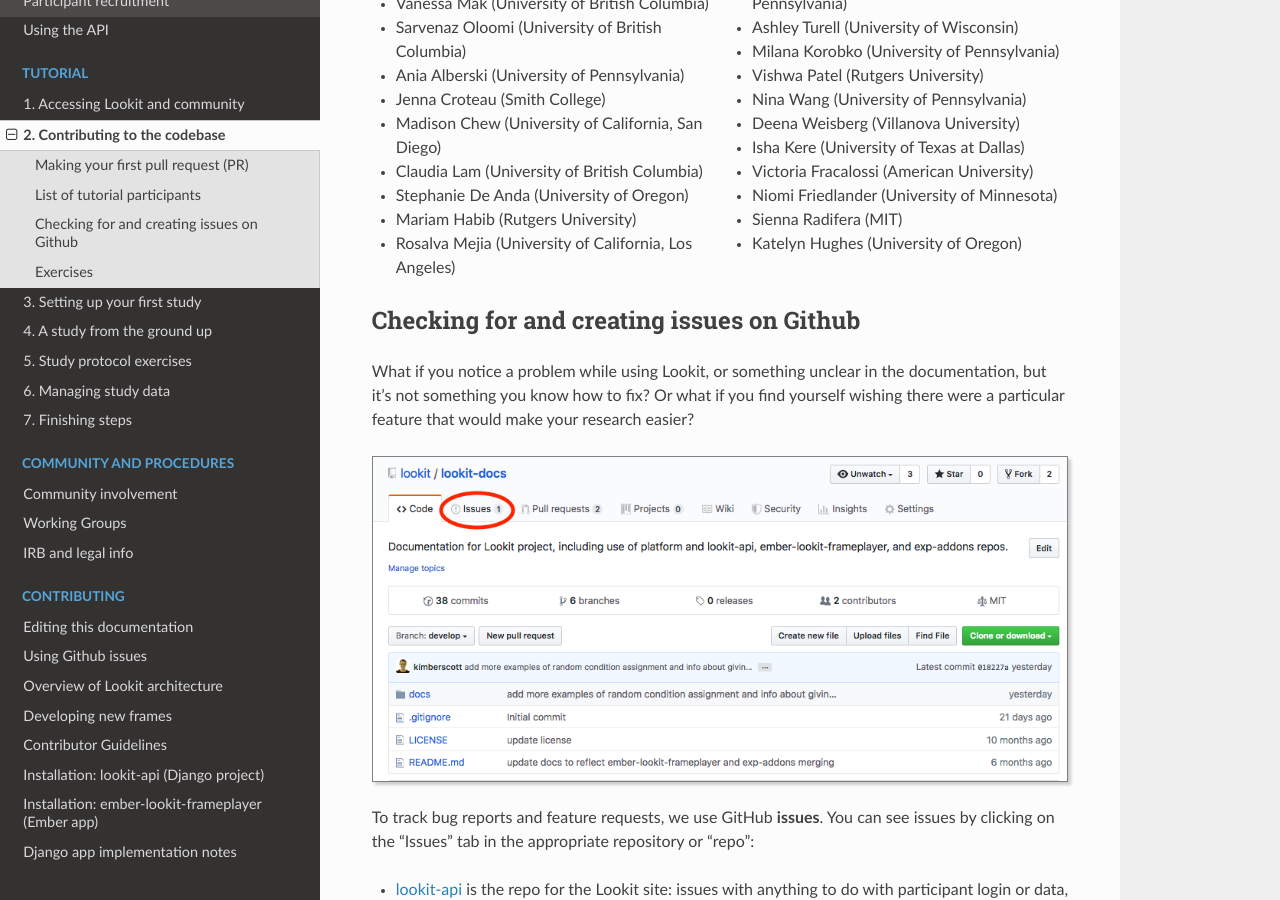
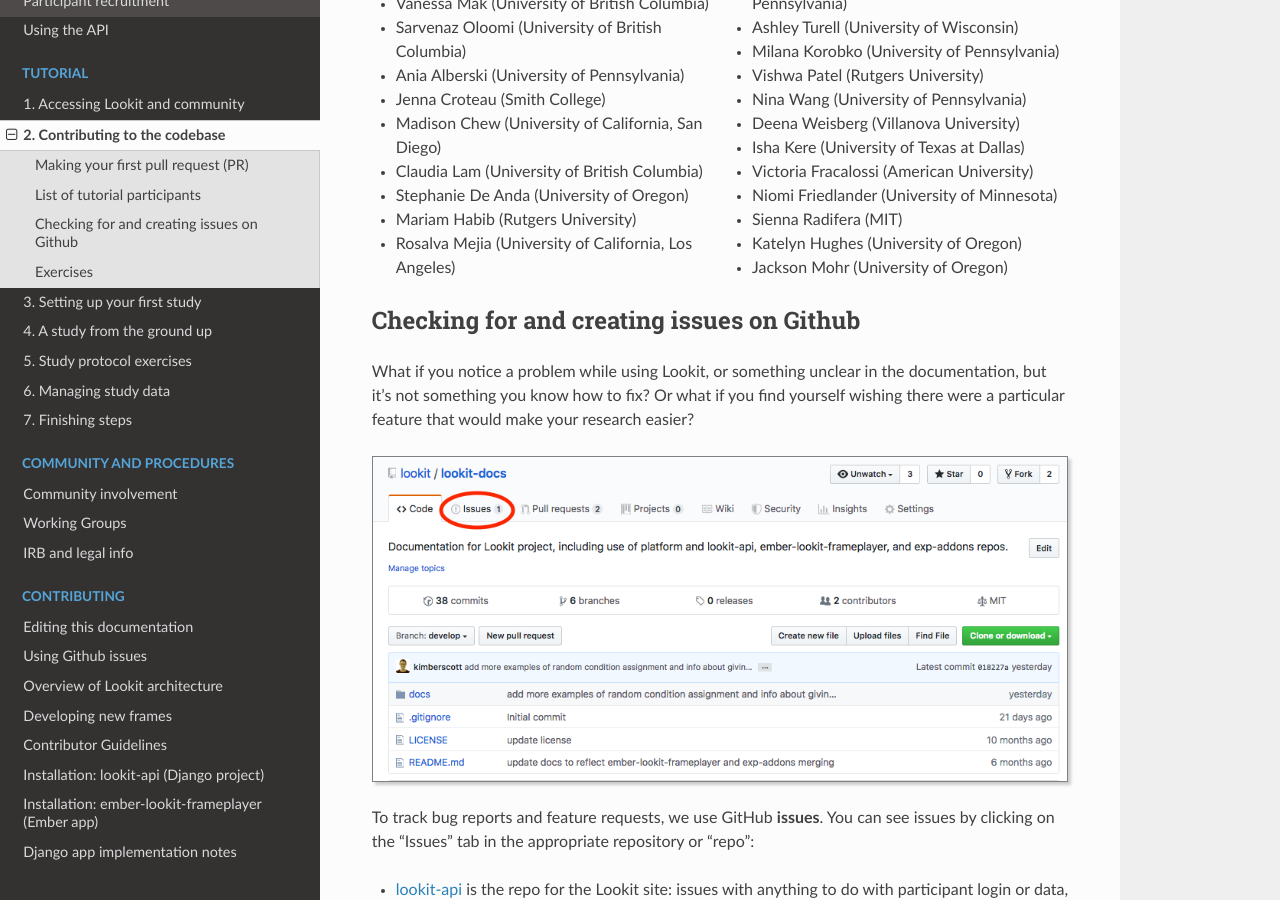
Before and after one commit to lookit/lookit-docs, a Sphinx documentation site: the page built from docs/source/tutorial-contributing.rst, in a window 1280 px wide and 900 px high, scrolled down 7233 px. Built offline with Sphinx 7.4.7 and the Read the Docs theme 2.0.0, drawn with Linux system fonts in a browser that asks for light colours.

Commit message:
Add tutorial participant to list

```diff
--- a/docs/source/tutorial-contributing.rst
+++ b/docs/source/tutorial-contributing.rst
@@ -282,6 +282,7 @@
 - Niomi Friedlander (University of Minnesota)
 - Sienna Radifera (MIT)
 - Katelyn Hughes (University of Oregon)
+- Jackson Mohr (University of Oregon)
 
 Checking for and creating issues on Github
 -------------------------------------------
```
